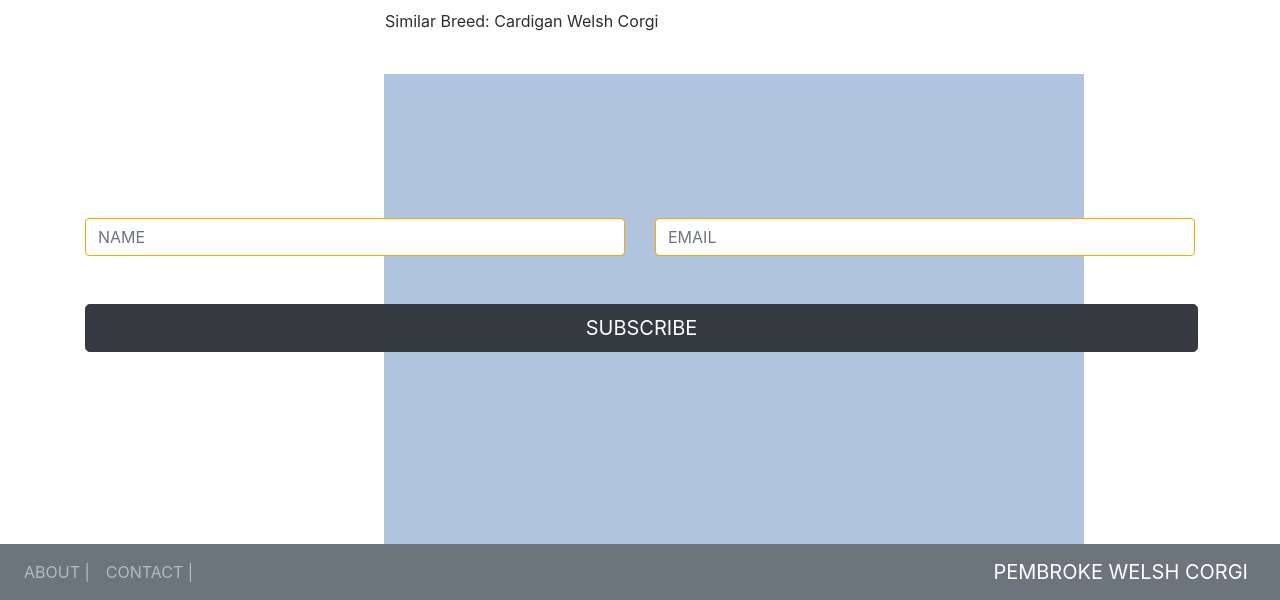
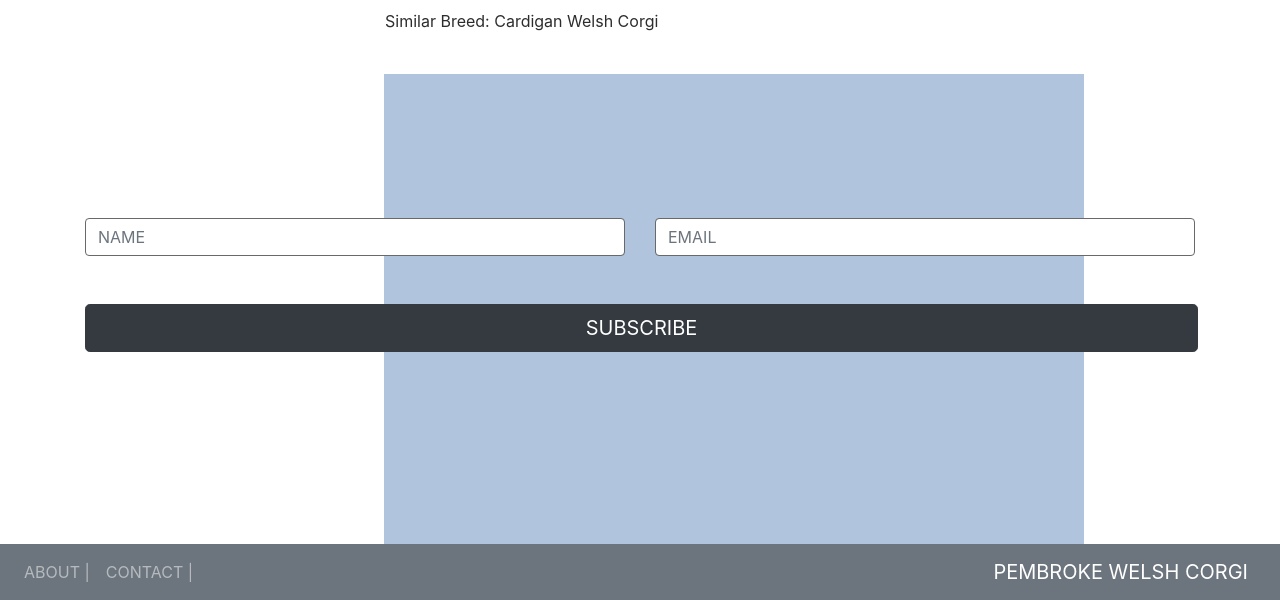
Before and after one commit to corgimaji/HW20, a plain HTML site: page index.html in a window 1280 px wide. Shown: the part 3060-3660 px from the top of the page. Drawn offline with nearby package versions, Linux system fonts and the light colour scheme.

Commit message:
Update index.html

```diff
--- a/index.html
+++ b/index.html
@@ -86,7 +86,7 @@
     left: 0px;
   }
   .form-control {
-    border-color: orange;
+    border-color:dimgrey;
   }
   .btn {
     width:1113px;
```
